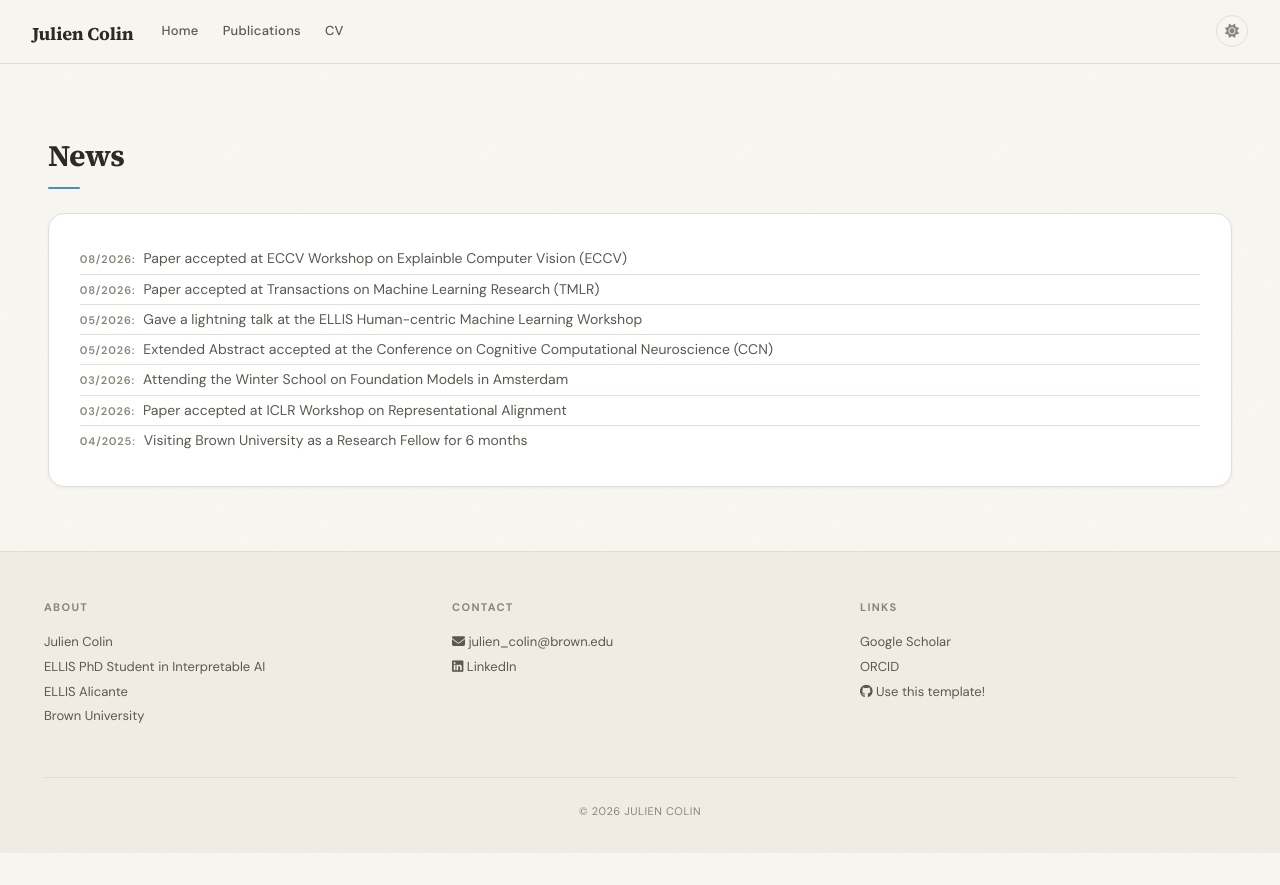
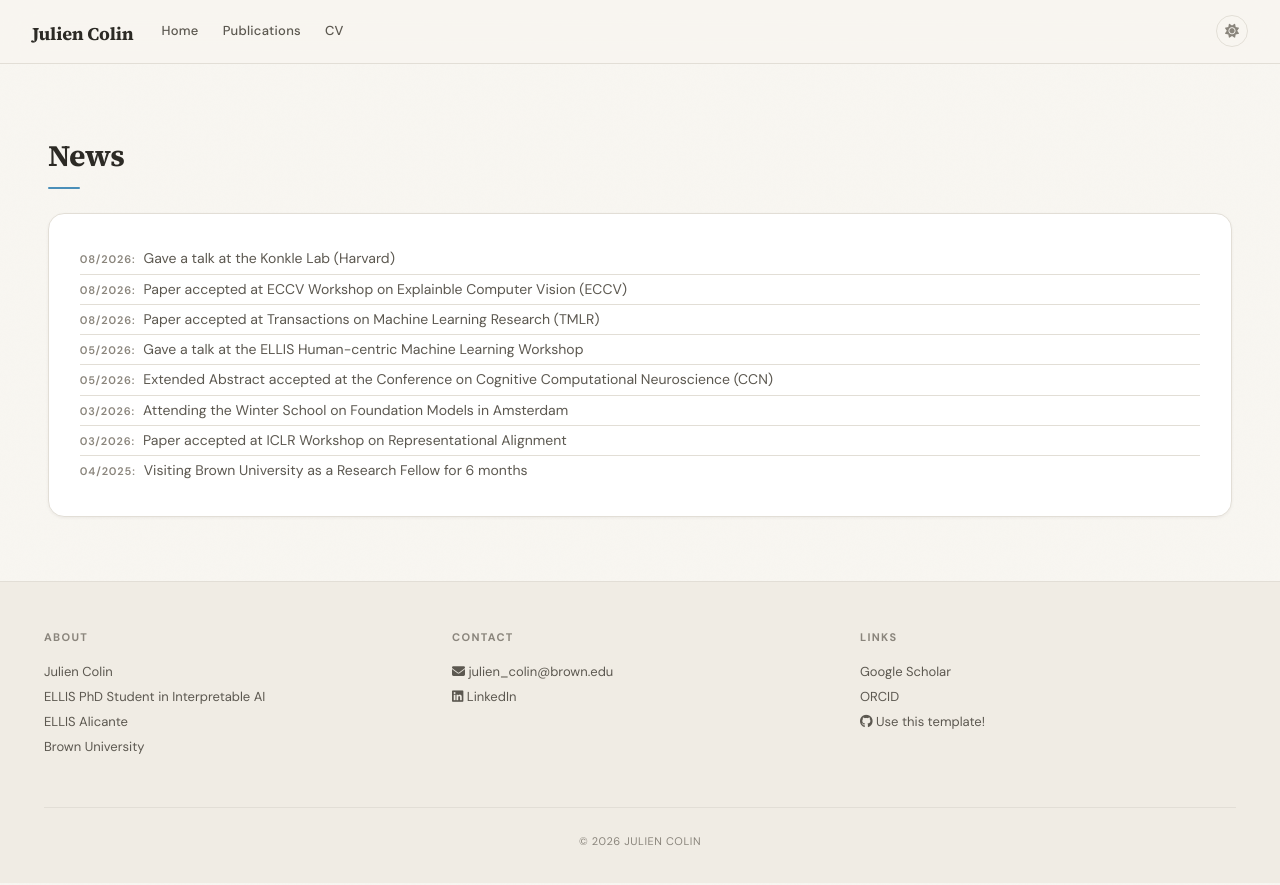
Before and after one commit to Julien-Co/Julien-Co.github.io, a Jekyll site: the page built from _pages/allnews.md, in a window 1280 px wide. Shown: the top 885 px of the page. Built offline with Jekyll 4.4.1, drawn with Linux system fonts in a browser that asks for light colours; a style sheet for code colours, icons or effects is not loaded.

Commit message:
added harvard

```diff
--- a/_data/news.yml
+++ b/_data/news.yml
@@ -2,19 +2,31 @@
 # The 3 most recent are shown; all appear on /allnews.
 # Each entry needs: date, headline
 # Optional fields: url, anchor
+
+- date: August, 2026
+  headline: "Gave a talk at the Konkle Lab (Harvard)"
+  url: "https://konklab.fas.harvard.edu/"
+
 - date: August, 2026
   headline: "Paper accepted at ECCV Workshop on Explainble Computer Vision (ECCV)"
+  url: "/publications/"
+  anchor: "colin2026opinion"
+
 
 - date: August, 2026
   headline: "Paper accepted at Transactions on Machine Learning Research (TMLR)"
+  url: "/publications/"
+  anchor: "colin2026basis"
 
 - date: May, 2026
-  headline: "Gave a lightning talk at the ELLIS Human-centric Machine Learning Workshop"
+  headline: "Gave a talk at the ELLIS Human-centric Machine Learning Workshop"
   url: "https://ellisalicante.org/ellis-hcml-2026/"
 
 
 - date: May, 2026
   headline: "Extended Abstract accepted at the Conference on Cognitive Computational Neuroscience (CCN)"
+  url: "/publications/"
+  anchor: "colin2026ccn"
 
 - date: March, 2026
   headline: "Attending the Winter School on Foundation Models in Amsterdam"
```
Also changed, not shown: 1 other file.
